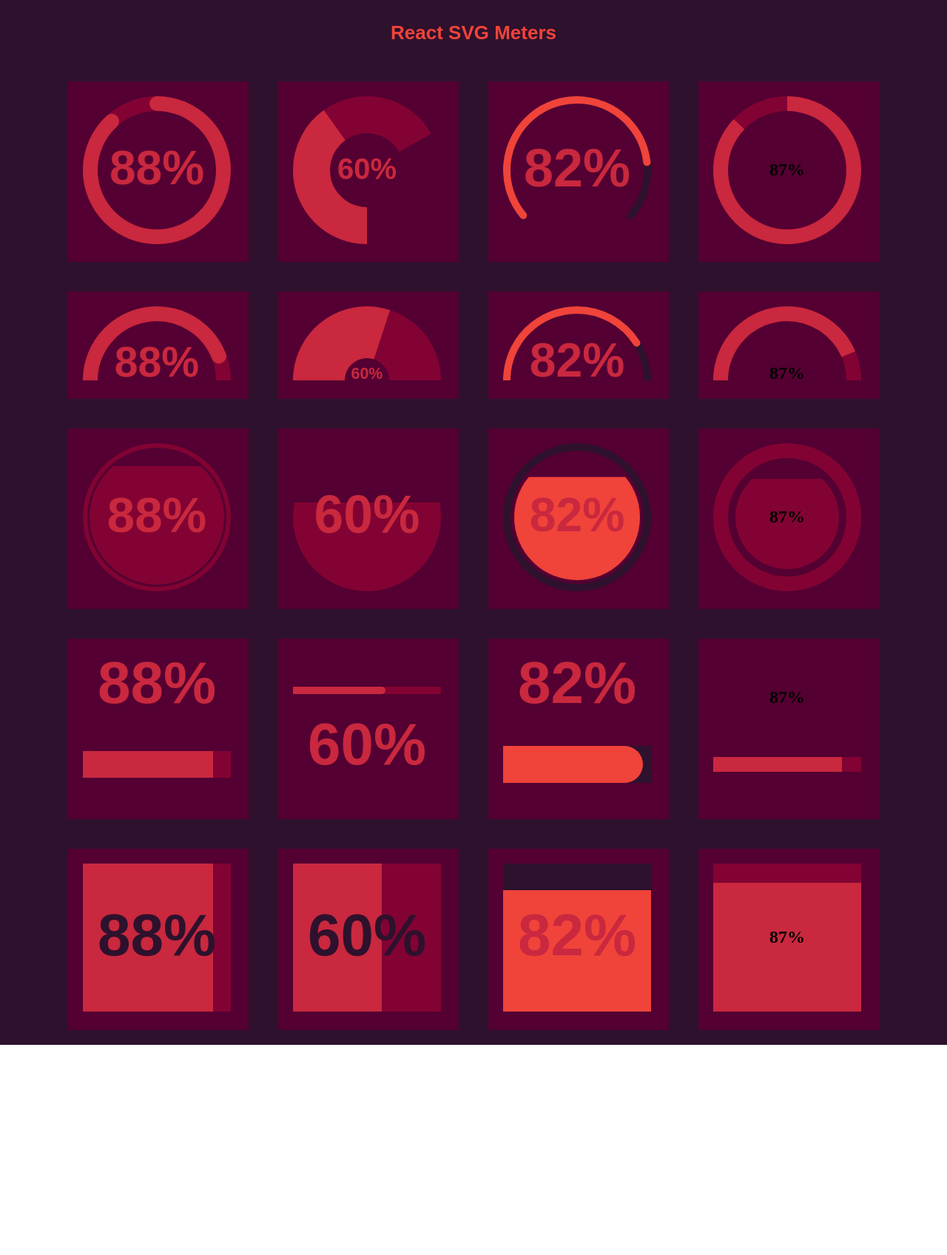
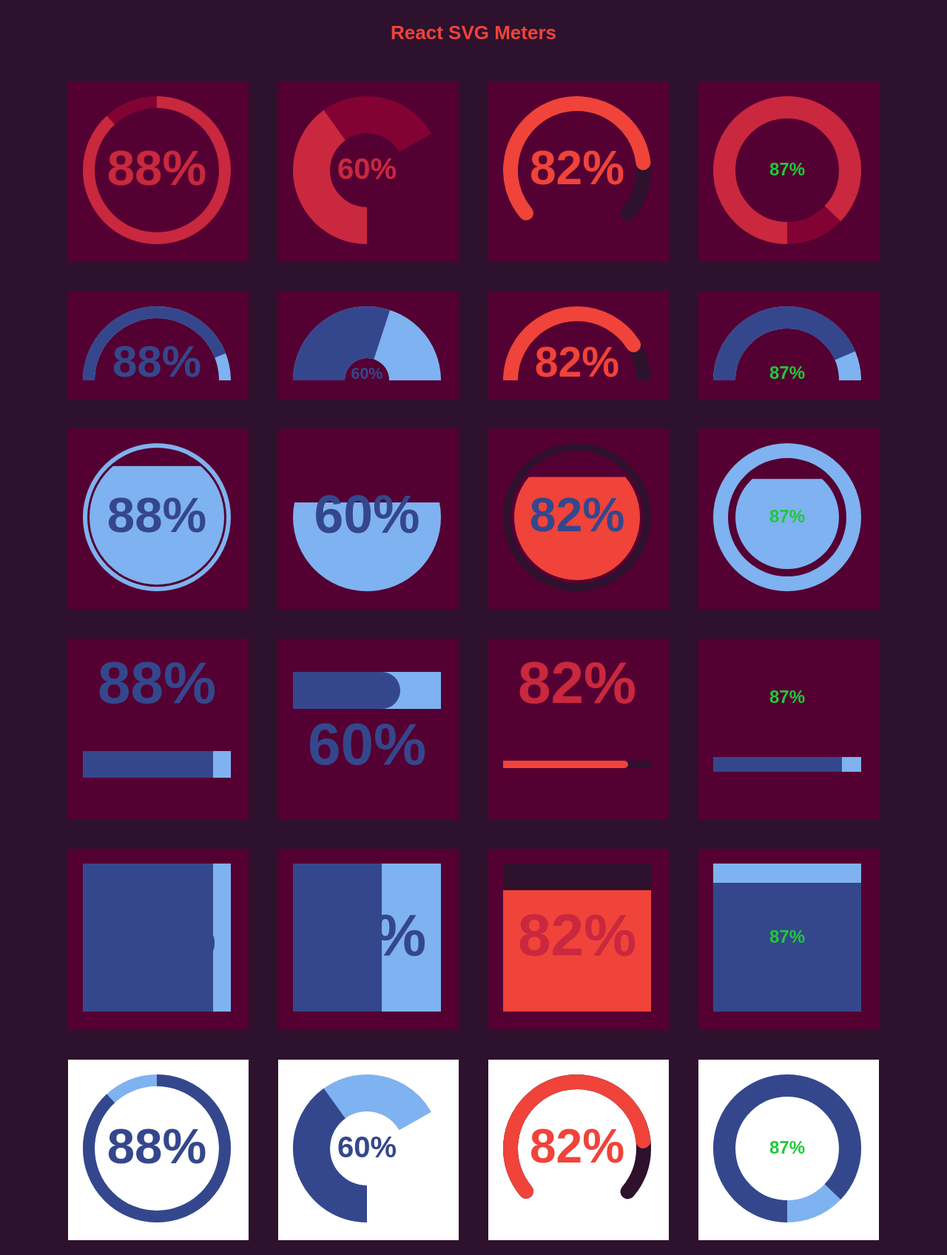
Before and after one commit to royledford/react-svg-meters, a React (Create React App) app: page /meters in a window 1280 px wide. Shown: the whole page at 74% size. Before the commit the page ends 1412 px from the top, so only its background shows below. Built offline with nearby package versions, Linux system fonts and the light colour scheme.

Commit message:
Change default colors

```diff
--- a/src/components/Meter/MeterBlock.js
+++ b/src/components/Meter/MeterBlock.js
@@ -12,8 +12,8 @@ export default class MeterBlock extends Component {
   }
   static defaultProps = {
     size: 200,
-    lineBackground: '#820333',
-    lineForeground: '#C9283E',
+    lineBackground: '#7FB2F0',
+    lineForeground: '#35478C',
     textStyle: {},
     horizontal: true,
   }
@@ -24,7 +24,7 @@ export default class MeterBlock extends Component {
     const baseTextStyle = {
       fontSize: size / 2.5,
       fontWeight: 'bold',
-      fill: '#2E112D',
+      fill: this.props.lineForeground,
     }
 
     const middle = size / 2
--- a/src/components/Meter/MeterCircle.js
+++ b/src/components/Meter/MeterCircle.js
@@ -16,8 +16,8 @@ export default class MeterCircle extends Component {
   static defaultProps = {
     size: 200,
     lineWidth: 16,
-    lineBackground: '#820333',
-    lineForeground: '#C9283E',
+    lineBackground: '#7FB2F0',
+    lineForeground: '#35478C',
     progressStart: 0, // in degrees
     meterLength: 360, // in degrees
     rounded: false,
@@ -40,7 +40,7 @@ export default class MeterCircle extends Component {
     const baseTextStyle = {
       fontSize: (size - lineWidth * 2) / 2.5,
       fontWeight: 'bold',
-      fill: '#C9283E',
+      fill: this.props.lineForeground,
     }
 
     // The stroke is based on the center of the lineWidth,
--- a/src/components/Meter/MeterCircleDisk.js
+++ b/src/components/Meter/MeterCircleDisk.js
@@ -13,9 +13,9 @@ export default class MeterCircleDisk extends Component {
   }
   static defaultProps = {
     size: 200,
-    lineWidth: 16,
-    lineBackground: '#820333',
-    lineForeground: '#820333',
+    lineWidth: 6,
+    lineBackground: '#7FB2F0',
+    lineForeground: '#7FB2F0',
     rounded: false,
     textStyle: {},
     showBorder: true,
@@ -30,7 +30,7 @@ export default class MeterCircleDisk extends Component {
     const baseTextStyle = {
       fontSize: (size - lineWidth * 2) / 2.8,
       fontWeight: 'bold',
-      fill: '#C9283E',
+      fill: '#35478C',
     }
 
     // The stroke is based on the center of the lineWidth,
--- a/src/components/Meter/MeterCircleSemi.js
+++ b/src/components/Meter/MeterCircleSemi.js
@@ -14,8 +14,8 @@ export default class MeterCircleSemi extends Component {
   static defaultProps = {
     size: 200,
     lineWidth: 16,
-    lineBackground: '#820333',
-    lineForeground: '#C9283E',
+    lineBackground: '#7FB2F0',
+    lineForeground: '#35478C',
     rounded: false,
     textStyle: {},
   }
@@ -26,7 +26,7 @@ export default class MeterCircleSemi extends Component {
     const baseTextStyle = {
       fontSize: (size - lineWidth * 2) / 2.8,
       fontWeight: 'bold',
-      fill: '#C9283E',
+      fill: this.props.lineForeground,
     }
 
     // The stroke is based on the center of the lineWidth,
--- a/src/components/Meter/MeterLine.js
+++ b/src/components/Meter/MeterLine.js
@@ -15,8 +15,8 @@ export default class MeterLine extends Component {
   static defaultProps = {
     size: 200,
     lineWidth: 36,
-    lineBackground: '#820333',
-    lineForeground: '#C9283E',
+    lineBackground: '#7FB2F0',
+    lineForeground: '#35478C',
     rounded: false,
     textStyle: {},
     position: 'bottom',
@@ -28,7 +28,7 @@ export default class MeterLine extends Component {
     const baseTextStyle = {
       fontSize: size / 2.5,
       fontWeight: 'bold',
-      fill: '#C9283E',
+      fill: this.props.lineForeground,
     }
 
     let verticalCoordinate = size / 4 * 3
--- a/src/components/Meters.css
+++ b/src/components/Meters.css
@@ -30,3 +30,7 @@
   margin: 20px;
   background-color: #540032;
 }
+
+.meters-nobg {
+  background-color: white;
+}
--- a/src/components/Meters.js
+++ b/src/components/Meters.js
@@ -42,12 +42,16 @@ export default class Meters extends Component {
 
     const styles = {
       textStyle: {
-        fontFamily: 'cursive',
-        fill: '#000',
+        fontFamily: 'sans-serif',
+        fill: '#1FC939',
         fontSize: 24,
       },
       textStyleBright: {
         fill: '#C9283E',
+      },
+      color: {
+        foreground: '#C9283E',
+        background: '#820333',
       },
     }
 
@@ -57,9 +61,19 @@ export default class Meters extends Component {
           <h1 className="meters-title">React SVG Meters</h1>
         </div>
 
+        {/* -------------------------------- */}
+
+        {/*            CIRCLES               */}
+
+        {/* -------------------------------- */}
+
         <div className="meters-row">
           <div className="meters-meterwrap">
-            <MeterCircle lineWidth={20} value={rand1} rounded={true} />
+            <MeterCircle
+              value={rand1}
+              lineForeground={styles.color.foreground}
+              lineBackground={styles.color.background}
+            />
           </div>
           <div className="meters-meterwrap">
             <MeterCircle
@@ -69,11 +83,13 @@ export default class Meters extends Component {
               progressStart={180}
               meterLength={240}
               rounded={false}
+              lineForeground={styles.color.foreground}
+              lineBackground={styles.color.background}
             />
           </div>
           <div className="meters-meterwrap">
             <MeterCircle
-              lineWidth={10}
+              lineWidth={20}
               value={rand3}
               rounded={true}
               lineBackground="#2E112D"
@@ -83,20 +99,32 @@ export default class Meters extends Component {
             />
           </div>
           <div className="meters-meterwrap">
-            <MeterCircle lineWidth={20} value={rand4} rounded={false} textStyle={styles.textStyle} />
+            <MeterCircle
+              lineWidth={30}
+              value={rand4}
+              textStyle={styles.textStyle}
+              progressStart={180}
+              lineForeground={styles.color.foreground}
+              lineBackground={styles.color.background}
+            />
           </div>
         </div>
 
+        {/* -------------------------------- */}
+
+        {/*         HALF CIRCLES             */}
+
+        {/* -------------------------------- */}
         <div className="meters-row">
           <div className="meters-meterwrap">
-            <MeterCircleSemi lineWidth={20} value={rand1} rounded={true} />
+            <MeterCircleSemi value={rand1} />
           </div>
           <div className="meters-meterwrap">
-            <MeterCircleSemi lineWidth={70} value={rand2} rounded={false} />
+            <MeterCircleSemi lineWidth={70} value={rand2} />
           </div>
           <div className="meters-meterwrap">
             <MeterCircleSemi
-              lineWidth={10}
+              lineWidth={20}
               value={rand3}
               rounded={true}
               lineBackground="#2E112D"
@@ -104,13 +132,18 @@ export default class Meters extends Component {
             />
           </div>
           <div className="meters-meterwrap">
-            <MeterCircleSemi lineWidth={20} value={rand4} rounded={false} textStyle={styles.textStyle} />
+            <MeterCircleSemi lineWidth={30} value={rand4} textStyle={styles.textStyle} />
           </div>
         </div>
 
+        {/* -------------------------------- */}
+
+        {/*             DISKS                */}
+
+        {/* -------------------------------- */}
         <div className="meters-row">
           <div className="meters-meterwrap">
-            <MeterCircleDisk lineWidth={6} value={rand1} />
+            <MeterCircleDisk value={rand1} />
           </div>
           <div className="meters-meterwrap">
             <MeterCircleDisk value={rand2} showBorder={false} />
@@ -123,16 +156,21 @@ export default class Meters extends Component {
           </div>
         </div>
 
+        {/* -------------------------------- */}
+
+        {/*             LINES                */}
+
+        {/* -------------------------------- */}
         <div className="meters-row">
           <div className="meters-meterwrap">
             <MeterLine value={rand1} />
           </div>
           <div className="meters-meterwrap">
-            <MeterLine value={rand2} lineWidth={10} rounded={true} position="top" />
+            <MeterLine value={rand2} lineWidth={50} rounded={true} position="top" />
           </div>
           <div className="meters-meterwrap">
             <MeterLine
-              lineWidth={50}
+              lineWidth={10}
               value={rand3}
               rounded={true}
               lineBackground="#2E112D"
@@ -145,6 +183,11 @@ export default class Meters extends Component {
           </div>
         </div>
 
+        {/* -------------------------------- */}
+
+        {/*             BLOCKS               */}
+
+        {/* -------------------------------- */}
         <div className="meters-row">
           <div className="meters-meterwrap">
             <MeterBlock value={rand1} />
@@ -165,6 +208,44 @@ export default class Meters extends Component {
             <MeterBlock value={rand4} textStyle={styles.textStyle} horizontal={false} />
           </div>
         </div>
+
+        {/* -------------------------------- */}
+
+        {/*            DEFAULT COLOR         */}
+
+        {/* -------------------------------- */}
+
+        <div className="meters-row">
+          <div className="meters-meterwrap meters-nobg">
+            <MeterCircle value={rand1} />
+          </div>
+          <div className="meters-meterwrap meters-nobg">
+            <MeterCircle
+              lineWidth={50}
+              value={rand2}
+              rounded={true}
+              progressStart={180}
+              meterLength={240}
+              rounded={false}
+            />
+          </div>
+          <div className="meters-meterwrap meters-nobg">
+            <MeterCircle
+              lineWidth={20}
+              value={rand3}
+              rounded={true}
+              lineBackground="#2E112D"
+              lineForeground="#F0433A"
+              progressStart={230}
+              meterLength={260}
+            />
+          </div>
+          <div className="meters-meterwrap meters-nobg">
+            <MeterCircle lineWidth={30} value={rand4} textStyle={styles.textStyle} progressStart={180} />
+          </div>
+        </div>
+
+        {/* -------------------------------- */}
       </div>
     )
   }
```
